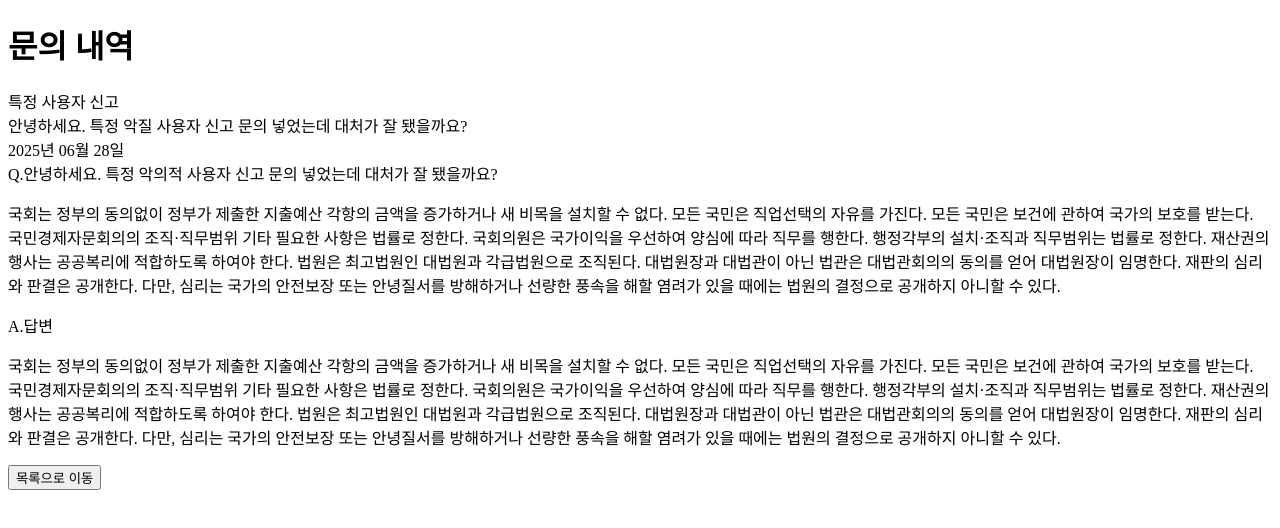
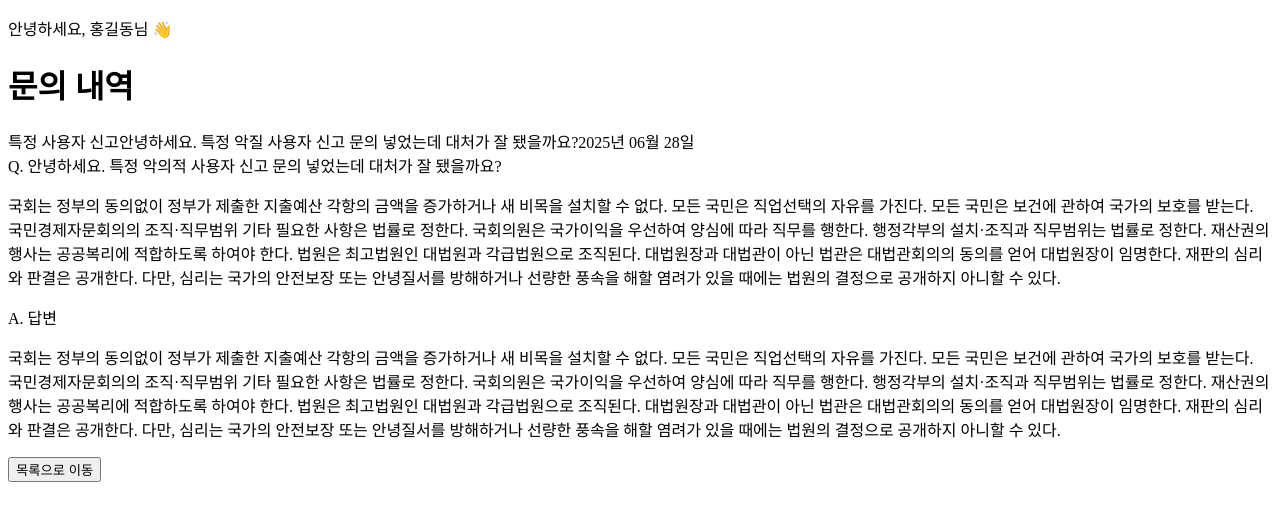
Before and after one commit to prgrms-web-devcourse-final-project/WEB4_5_88hage_FE, a Next.js app: page /InquiryDetail in a window 1280 px wide. Shown: the top 528 px of the page. Built offline with nearby package versions, Linux system fonts and the light colour scheme.

Commit message:
디자인 수정

```diff
--- a/src/pages/InquiryDetail.tsx
+++ b/src/pages/InquiryDetail.tsx
@@ -1,67 +1,72 @@
 export default function InquiryDetail() {
   return (
-    <div className="min-h-screen bg-[#121212] flex flex-col items-center px-2 py-4 lg:px-12 lg:py-12">
+    <div className="min-h-screen bg-[#121212] flex flex-col items-center px-0 py-0">
       <div className="
         w-full
-        max-w-[400px]
-        lg:max-w-3xl
-        bg-[#181818]
-        rounded-xl
-        shadow-lg
-        px-4 py-6
-        flex flex-col
-        justify-center
-        min-h-[calc(100vh-32px)]
-        lg:min-h-[calc(100vh-96px)]
-        mx-auto
-        lg:px-8 lg:py-10
+        min-h-screen
+        px-4 pt-8 pb-12
+        flex flex-col justify-start
+        sm:px-4
+        md:px-12
+        lg:px-30
       ">
-        <div className="flex flex-col items-center pb-6 lg:pb-10">
-          <h1 className="text-xl lg:text-3xl font-extrabold text-center mb-2">
+        <div>
+          <p className="text-sm lg:text-3xl font-bold text-[#E2E2E2] mt-1 mb-3 lg:mb-20">
+            안녕하세요, 홍길동님 👋
+          </p>
+        </div>
+        <div className="flex flex-col items-start lg:items-center pb-4 lg:pb-10">
+          <h1 className="text-[20px] font-extrabold text-left mb-3 lg:text-3xl lg:text-center lg:mb-2 w-full">
             <span className="bg-gradient-to-r from-[#1cebb9] to-[#7f74ff] bg-clip-text text-transparent">
               문의 내역
             </span>
           </h1>
         </div>
 
-        <div className="border-t border-b border-[#444] py-3 flex flex-col gap-2 mb-5 lg:flex-row lg:items-center lg:py-6 lg:gap-6 lg:mb-3">
-          <div className="text-[#ffffff] text-xs font-semibold lg:text-sm min-w-[120px] lg:min-w-[140px]">
+        {/* 문의 요약 */}
+        <div className="
+          border-t-2 border-b border-[#444]
+          py-3 flex flex-col gap-1 mb-4
+          lg:py-6 lg:mb-3 lg:flex-row lg:items-center lg:gap-6
+        ">
+          <span className="text-[#ffffff] text-[12px] font-semibold lg:text-sm lg:min-w-[140px]">
             특정 사용자 신고
-          </div>
-          <div className="text-[#ffffff] text-xs font-medium flex-1 text-left lg:text-sm">
+          </span>
+          <span className="text-[#d2d2d2] lg:text-[#ffffff] text-[12px] lg:text-sm flex-1 text-left">
             안녕하세요. 특정 악질 사용자 신고 문의 넣었는데 대처가 잘 됐을까요?
-          </div>
-          <div className="text-[#A5A5A5] text-[10px] self-end lg:self-auto lg:text-xs min-w-fit">
+          </span>
+          <span className="text-[#A5A5A5] text-[11px] mt-1 lg:mt-0 self-start lg:self-auto lg:text-xs min-w-fit">
             2025년 06월 28일
-          </div>
+          </span>
         </div>
 
+        {/* Q */}
         <div className="mb-4 mt-3">
           <div className="flex flex-col gap-1">
-            <div className="flex gap-2 items-center">
-              <span className="text-[#00e6ae] font-bold">Q.</span>
-              <span className="text-[#00e6ae] font-semibold text-xs lg:text-base">
-                안녕하세요. 특정 악의적 사용자 신고 문의 넣었는데 대처가 잘 됐을까요?
+            <div className="flex gap-1 items-center mb-2">
+              <span className="text-[#00e6ae] text-[15px] lg:text-[18px]">
+                Q. 안녕하세요. 특정 악의적 사용자 신고 문의 넣었는데 대처가 잘 됐을까요?
               </span>
             </div>
-            <p className="text-[#f6f6f6] text-xs lg:text-sm leading-relaxed ml-5 lg:ml-[25px] mt-4">
+            <p className="text-[#f6f6f6] text-[13px] lg:text-sm leading-relaxed ml-0 lg:ml-[25px]">
               국회는 정부의 동의없이 정부가 제출한 지출예산 각항의 금액을 증가하거나 새 비목을 설치할 수 없다. 모든 국민은 직업선택의 자유를 가진다. 모든 국민은 보건에 관하여 국가의 보호를 받는다. 국민경제자문회의의 조직·직무범위 기타 필요한 사항은 법률로 정한다. 국회의원은 국가이익을 우선하여 양심에 따라 직무를 행한다. 행정각부의 설치·조직과 직무범위는 법률로 정한다. 재산권의 행사는 공공복리에 적합하도록 하여야 한다. 법원은 최고법원인 대법원과 각급법원으로 조직된다. 대법원장과 대법관이 아닌 법관은 대법관회의의 동의를 얻어 대법원장이 임명한다. 재판의 심리와 판결은 공개한다. 다만, 심리는 국가의 안전보장 또는 안녕질서를 방해하거나 선량한 풍속을 해할 염려가 있을 때에는 법원의 결정으로 공개하지 아니할 수 있다.
             </p>
           </div>
         </div>
 
-        <div className="rounded-lg py-1 flex flex-col gap-1">
-          <div className="flex gap-2 items-center mb-1">
-            <span className="text-[#00e6ae] font-bold">A.</span>
-            <span className="text-[#00e6ae] font-semibold text-xs lg:text-base">답변</span>
+        {/* A */}
+        <div className="mb-10">
+          <div className="flex gap-1 items-center mb-4">
+            <span className="text-[#00e6ae] text-[15px] lg:text-[18px]">A. 답변</span>
           </div>
-          <p className="text-[#f6f6f6] text-xs lg:text-sm leading-relaxed ml-5 lg:ml-[25px] mt-4">
+          <p className="text-[#f6f6f6] text-[13px] lg:text-sm leading-relaxed ml-0 lg:ml-[25px]">
             국회는 정부의 동의없이 정부가 제출한 지출예산 각항의 금액을 증가하거나 새 비목을 설치할 수 없다. 모든 국민은 직업선택의 자유를 가진다. 모든 국민은 보건에 관하여 국가의 보호를 받는다. 국민경제자문회의의 조직·직무범위 기타 필요한 사항은 법률로 정한다. 국회의원은 국가이익을 우선하여 양심에 따라 직무를 행한다. 행정각부의 설치·조직과 직무범위는 법률로 정한다. 재산권의 행사는 공공복리에 적합하도록 하여야 한다. 법원은 최고법원인 대법원과 각급법원으로 조직된다. 대법원장과 대법관이 아닌 법관은 대법관회의의 동의를 얻어 대법원장이 임명한다. 재판의 심리와 판결은 공개한다. 다만, 심리는 국가의 안전보장 또는 안녕질서를 방해하거나 선량한 풍속을 해할 염려가 있을 때에는 법원의 결정으로 공개하지 아니할 수 있다.
           </p>
         </div>
 
-        <div className="flex justify-center mt-8 border-t-2 border-[#444] pt-6 lg:pt-8">
-          <button className="bg-[#303236] text-[#D4D4D4] rounded-md px-4 py-2 lg:px-6 font-medium hover:bg-[#35383b] transition w-full lg:w-auto">
+        {/* 버튼 */}
+        <div className="flex justify-center pt-16 border-t-2 border-[#444]">
+          <button className="bg-[#303236] text-[#D4D4D4] rounded-md w-full py-3 text-[15px] hover:bg-[#35383b] transition lg:w-auto lg:px-6 lg:py-2 lg:text-base">
             목록으로 이동
           </button>
         </div>
```
